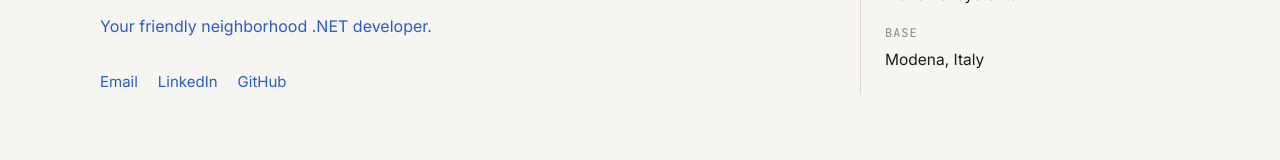
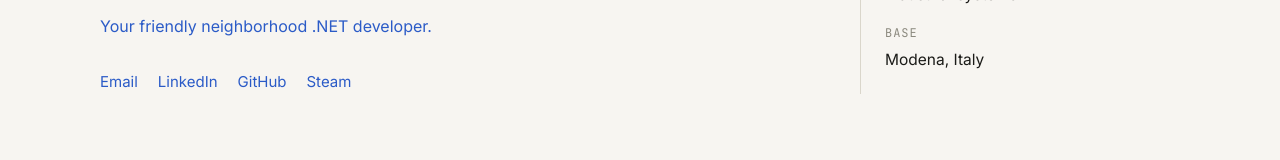
Before and after one commit to g4solio/portfolio, a Next.js app: page / in a window 1280 px wide. Shown: the part 441-601 px from the top of the page. Built offline with nearby package versions, Linux system fonts and the light colour scheme.

Commit message:
added steam profile

```diff
--- a/components/PortfolioPage.tsx
+++ b/components/PortfolioPage.tsx
@@ -69,6 +69,7 @@ export function PortfolioPage() {
                   <a href="mailto:david3gozz1@gmail.com">Email</a>
                   <a href="https://www.linkedin.com/in/davide-gozzi5/" target="_blank" rel="noreferrer">LinkedIn</a>
                   <a href="https://github.com/g4solio" target="_blank" rel="noreferrer">GitHub</a>
+                  <a href="https://steamcommunity.com/profiles/76561197986572794/" target="_blank" rel="noreferrer">Steam</a>
                 </p>
               </div>
               <dl className="hero-facts">
@@ -171,6 +172,7 @@ export function PortfolioPage() {
               <a href="mailto:david3gozz1@gmail.com">david3gozz1@gmail.com</a>
               <a href="https://www.linkedin.com/in/davide-gozzi5/" target="_blank" rel="noreferrer">LinkedIn</a>
               <a href="https://github.com/g4solio" target="_blank" rel="noreferrer">GitHub</a>
+              <a href="https://steamcommunity.com/profiles/76561197986572794/" target="_blank" rel="noreferrer">Steam</a>
             </p>
           </section>
         </main>
```
